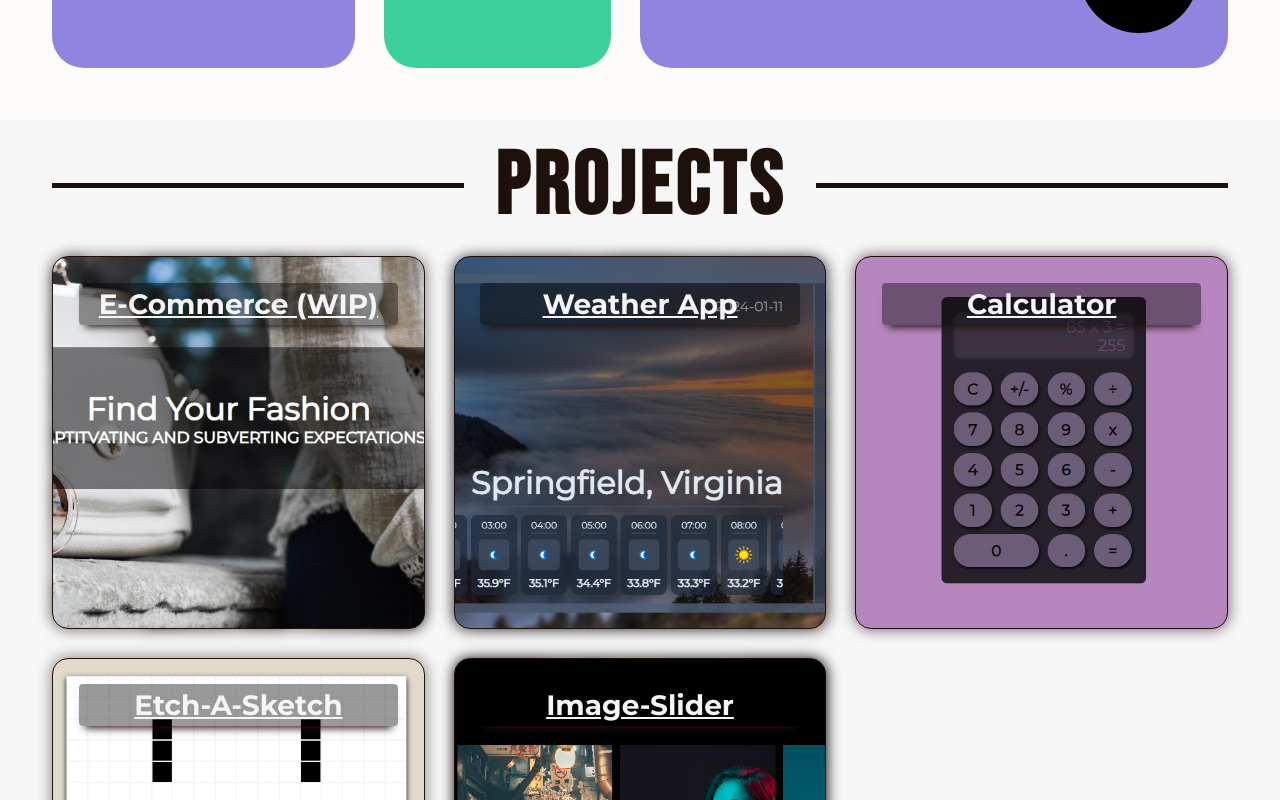
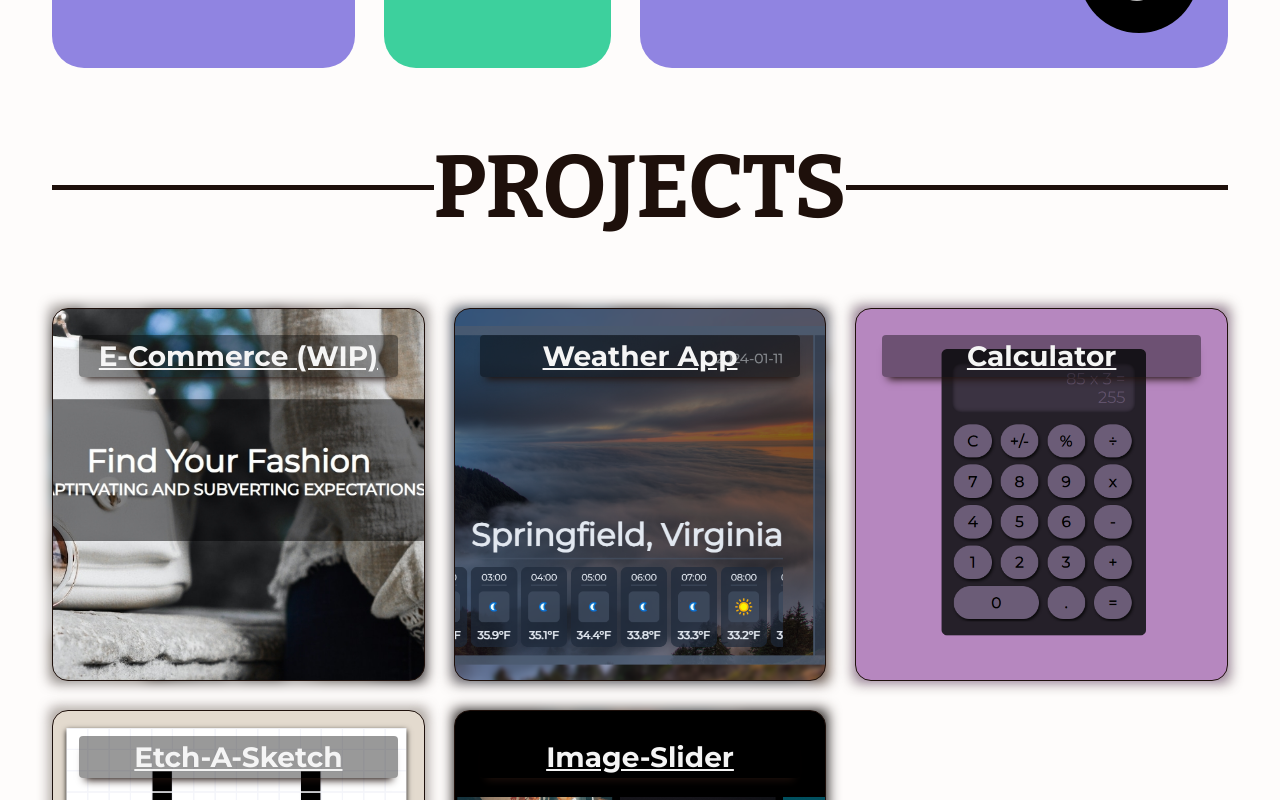
Before and after one commit to Ama4538/Personal-PortfolioV2, a React (Vite) app: page / in a window 1280 px wide. Shown: the part 680-1480 px from the top of the page. Built offline with nearby package versions, Linux system fonts and the light colour scheme.

Commit message:
Change naming convention to BEM

```diff
--- a/src/components/AboutSection.jsx
+++ b/src/components/AboutSection.jsx
@@ -1,7 +1,7 @@
 function AboutSection() {
     return (
         <section  className="about" id="AboutSection">
-
+            <article className="about__content"></article>
         </section>
     )
 }
--- a/src/components/App.jsx
+++ b/src/components/App.jsx
@@ -5,12 +5,10 @@ import ContactSection from './ContactSection'
 import project from '../data.json'
 
 function App() {
-
-
     return (
         <>
-            <HeadSection projectAmount = {project.projects.length}></HeadSection>
-            <ProjectsSection projectArray = {project.projects}></ProjectsSection>
+            <HeadSection projectAmount={project.projects.length}></HeadSection>
+            <ProjectsSection projectArray={project.projects}></ProjectsSection>
             <AboutSection></AboutSection>
             <ContactSection></ContactSection>
         </>
--- a/src/components/HeadSection.jsx
+++ b/src/components/HeadSection.jsx
@@ -34,7 +34,7 @@ function HeadSection(props) {
                         return (
                             <li className="nav__item" key={index}>
                                 {/* added navigation on click */}
-                                <a href={`#${element}Section`}>
+                                <a className="nav__item-link" href={`#${element}Section`}>
                                     {element}
                                 </a>
                             </li>
--- a/src/components/ProjectsSection.jsx
+++ b/src/components/ProjectsSection.jsx
@@ -27,35 +27,34 @@ function ProjectsSection(props) {
                 {/* Going through each data in the JSON to add project card */}
                 {props.projectArray.map((card, index) => {
                     return (
-                        <div
-                            className={`project__card ${activeIndex.includes(index) ? 'project__card--actived' : 'deactived'}`}
+                        <article
+                            className={`project-card ${activeIndex.includes(index) ? 'project-card--actived' : 'deactived'}`}
                             key={index}
                             onClick={() => updateActiveStatus(index)}
                         >
                             {/* Front of the card */}
-                            <div className="project__card--front" style={{ backgroundImage: `url(projectImage/${card.image})` }}>
-                                <h3 className="project__card--title">{card.name}</h3>
+                            <div className="project-card__front" style={{ backgroundImage: `url(projectImage/${card.image})` }}>
+                                <h3 className="project-card__title">{card.name}</h3>
                             </div>
                             {/* Back of the card */}
-                            <div className="project__card--back" >
+                            <div className="project-card__back" >
                                 {/* Div used to managed blur of background */}
-                                <div className="project__card--backBlur" style={{ backgroundImage: `url(projectImage/${card.image})` }}></div>
-                                <h3 className="project__card--title">{card.name}</h3>
-                                <p className="project__card--description">{card.description}</p>
-                                <div className="project__card--tagWrapper">
+                                <div className="project-card__back-blur" style={{ backgroundImage: `url(projectImage/${card.image})` }}></div>
+                                <h3 className="project-card__title">{card.name}</h3>
+                                <p className="project-card__description">{card.description}</p>
+                                <ul className="project-card__tag-wrapper">
                                     {/* Going through tag array to add tag for each card */}
                                     {card.tags.map((tag, index) => {
-                                        return <p className="project__card--tag" key={index}> {tag} </p>
+                                        return <li className="project-card__tag" key={index}> <p> {tag} </p> </li>
                                     })}
-                                </div>
-                                <div className="project__card--linkWrapper" style={{ gridTemplateColumns: card.liveLink != null ? '1fr 1fr' : '1fr' }}>
+                                </ul>
+                                <ul className="project-card__link-wrapper" style={{ gridTemplateColumns: card.liveLink != null ? '1fr 1fr' : '1fr' }}>
                                     {/* Determines if live link should be added into card */}
-                                    {(card.liveLink != null) && <a className="project__card--link" href={card.liveLink} target="_blank">Live</a>}
-                                    <a className="project__card--link" href={card.codeLink} target="_blank">Code</a>
-                                </div>
-
+                                    {(card.liveLink != null) && <li> <a className="project-card__link" href={card.liveLink} target="_blank">Live</a></li>}
+                                    <li><a className="project-card__link" href={card.codeLink} target="_blank">Code</a> </li>
+                                </ul>
                             </div>
-                        </div>
+                        </article>
                     )
                 })}
             </div>
--- a/src/css/main.css
+++ b/src/css/main.css
@@ -12,11 +12,11 @@
     Extra
 */
 
-@import url('https://fonts.googleapis.com/css2?family=Bebas+Neue&family=Montserrat:ital,wght@0,100..900;1,100..900&display=swap');
+@import url('https://fonts.googleapis.com/css2?family=Bitter:ital,wght@0,100..900;1,100..900&family=Montserrat:ital,wght@0,100..900;1,100..900&display=swap');
 
 :root {
     /* Fonts */
-    --primary-font: "Bebas Neue", sans-serif;
+    --primary-font: "Bitter", serif;
     --secondary-font: 'Montserrat', sans-serif;
 
     /* Colors */
@@ -24,7 +24,6 @@
     --secondary-color: #9084E1;
     --accent-color: #3DD09D;
     --background-color: #FEFCFB;
-    --secondary-background-color: #F7F7F7;
     --text-color: #1E100B;
     --secondary-text-color: #F5F5F5;
 }
@@ -36,14 +35,17 @@
     scroll-behavior: smooth;
 }
 
+body {
+    background-color: var(--background-color);
+}
+
 /* Header */
 
 header {
     display: grid;
     grid-template-columns: 1fr 1fr;
-    padding: max(3.5vmax, 3.25rem);
+    padding: max(3.5vmax, 3.25rem) max(3.75vmax, 3.25rem);
     min-height: 100dvh;
-    background-color: var(--background-color);
 }
 
 /* Header Content */
@@ -69,10 +71,10 @@ header {
     align-items: center;
     justify-content: center;
     font-family: var(--primary-font);
-    font-size: max(7vmax, 6rem);
+    font-size: max(6vmax, 5.5rem);
     color: var(--text-color);
-    letter-spacing: 0.25rem;
     line-height: 1;
+    text-transform: uppercase;
 }
 
 .header-content__about,
@@ -222,10 +224,42 @@ nav {
     writing-mode: vertical-rl;
 }
 
-.nav__item>a {
+.nav__item-link{
+    position: relative;
     z-index: 999;
     color: var(--text-color);
     text-decoration: none;
+}
+
+.nav__item-link::before,
+.nav__item-link::after {
+    position: absolute;
+    left: -2.5%;
+    height: 0;
+    width: 2px;
+    background-color: var(--text-color);
+    content: '';
+    transition: 0.25s;
+}
+
+.nav__item-link::before {
+    top: 51%;
+}
+
+.nav__item-link::after {
+    top: 50%;
+}
+
+/* Nav Animations */
+
+.nav__item-link:hover::after{
+    height: 51%;
+}
+
+.nav__item-link:hover::before {
+    height: 50%;
+    translate: 0 -100%;
+
 }
 
 /* Section defaults */
@@ -233,7 +267,7 @@ nav {
 .projects,
 .about,
 .contact {
-    padding: max(3.5vmax, 3.25rem);
+    padding: max(3.5vmax, 3.25rem) max(3.75vmax, 3.25rem);
     padding-top: max(1.75vmax, 1.5rem);
     min-height: 100dvh;
 }
@@ -241,28 +275,29 @@ nav {
 /* Project Section */
 
 .projects {
-    background-color: var(--secondary-background-color);
+    background-color: var(--background-color);
 }
 
 .projects__title {
     position: relative;
     display: flex;
-    padding-bottom: max(1.75vmax, 1.5rem);
+    /* Adding padding top from project section and padding bottom from header section */
+    padding-bottom: calc(max(3.5vmax, 3.25rem) + max(1.75vmax, 1.5rem));
     align-content: center;
     justify-content: center;
     font-family: var(--primary-font);
     font-size: max(6vmax, 5.5rem);
     color: var(--text-color);
-    letter-spacing: 0.25rem;
     line-height: 1;
+    text-transform: uppercase;
 }
 
 .projects__title::before,
 .projects__title::after {
     position: absolute;
-    top: 35%;
+    top: 25%;
     height: 5px;
-    width: 35%;
+    width: 32.5%;
     background-color: var(--text-color);
     content: '';
 }
@@ -282,13 +317,13 @@ nav {
     grid-template-columns: 1fr 1fr 1fr;
 }
 
-.project__card,
-.project__card--front,
-.project__card--back {
+.project-card,
+.project-card__front,
+.project-card__back {
     aspect-ratio: 1 / 1;
 }
 
-.project__card {
+.project-card {
     position: relative;
     display: flex;
     flex-direction: column;
@@ -297,29 +332,29 @@ nav {
     transition: ease-in-out 0.35s;
 }
 
-.project__card--front,
-.project__card--back,
-.project__card--backBlur {
+.project-card__front,
+.project-card__back,
+.project-card__backBlur {
     padding: max(2vmax, 1.5rem);
     border-radius: 1rem;
 }
 
-.project__card--front,
-.project__card--backBlur {
+.project-card__front,
+.project-card__back-blur {
     background-position: center;
     background-repeat: no-repeat;
     background-size: auto 100%;
+    transition: 0.5s;
 }
 
-.project__card--front {
+.project-card__front {
     z-index: 1;
     backface-visibility: hidden;
     border: var(--text-color) 1px solid;
     color: black;
-    transition: 0.5s;
 }
 
-.project__card--back {
+.project-card__back {
     position: absolute;
     top: 0;
     left: 0;
@@ -329,7 +364,7 @@ nav {
     transform: rotate3d(1, 1, 0, 180deg);
 }
 
-.project__card--backBlur {
+.project-card__back-blur {
     position: absolute;
     top: 0;
     left: 0;
@@ -342,14 +377,14 @@ nav {
     filter: blur(7px);
 }
 
-.project__card--title,
-.project__card--description,
-.project__card--tag,
-.project__card--link {
+.project-card__title,
+.project-card__description,
+.project-card__tag,
+.project-card__link {
     box-shadow: 0 0.5rem 0.5rem -0.4rem var(--text-color);
 }
 
-.project__card--title {
+.project-card__title {
     display: flex;
     align-content: center;
     justify-content: center;
@@ -363,7 +398,7 @@ nav {
     text-transform: capitalize;
 }
 
-.project__card--description {
+.project-card__description {
     flex: 1;
     margin-top: 0.5rem;
     padding: 1rem;
@@ -373,13 +408,14 @@ nav {
     color: var(--secondary-text-color);
 }
 
-.project__card--tagWrapper {
+.project-card__tag-wrapper {
     display: flex;
     gap: 0.5rem;
     margin: 0.75rem 0;
+    list-style: none;
 }
 
-.project__card--tag {
+.project-card__tag {
     padding: min(1vmax, 0.5rem) min(1vmax, 1rem);
     font-size: min(1vmax, 1rem);
     font-weight: 500;
@@ -389,14 +425,17 @@ nav {
     text-align: center;
 }
 
-.project__card--linkWrapper {
+.project-card__link-wrapper {
     display: grid;
     gap: 0.5rem;
+    list-style: none;
 }
 
-.project__card--link {
+.project-card__link {
     position: relative;
+    display: inline-block;
     padding: 0.6rem;
+    width: 100%;
     font-size: max(1.75vmax, 1.5rem);
     font-weight: 500;
     background-color: var(--secondary-color);
@@ -407,50 +446,53 @@ nav {
     transition: 0.25s;
 }
 
-.project__card--link::before,
-.project__card--link::after {
+.project-card__link::before,
+.project-card__link::after {
     position: absolute;
     bottom: 17.5%;
     height: 2px;
-    background-color: #1E100B;
+    background-color: var(--text-color);
     content: '';
     transition: 0.25s;
 }
 
-.project__card--link::before {
+.project-card__link::before {
     left: 50%;
     width: 0%;
 }
 
-.project__card--link::after {
+.project-card__link::after {
     right: 50%;
     width: 0%;
 }
 
 /* Project Animation */
 
-.project__card:hover>.project__card--front {
-    scale: 1.015;
+.project-card:hover>.project-card__front,
+.project-card__back:hover>.project-card__back-blur {
+    background-size: auto 105%;
 }
 
-.project__card--actived {
+.project-card--actived {
     transform: rotate3d(1, 1, 0, 180deg);
     transition: ease-in-out 0.35s;
 }
 
-.project__card--link:hover {
+.project-card__link:hover {
     border-radius: 0.4rem;
     transform: translateY(-0.15rem);
 }
 
-.project__card--link:hover::before,
-.project__card--link:hover::after {
+.project-card__link:hover::before,
+.project-card__link:hover::after {
     width: 20%;
 }
 
 /* About */
 
 .about {
+    display: grid;
+    grid-template-columns: 1fr 1fr;
     background-color: wheat;
 }
 
```
